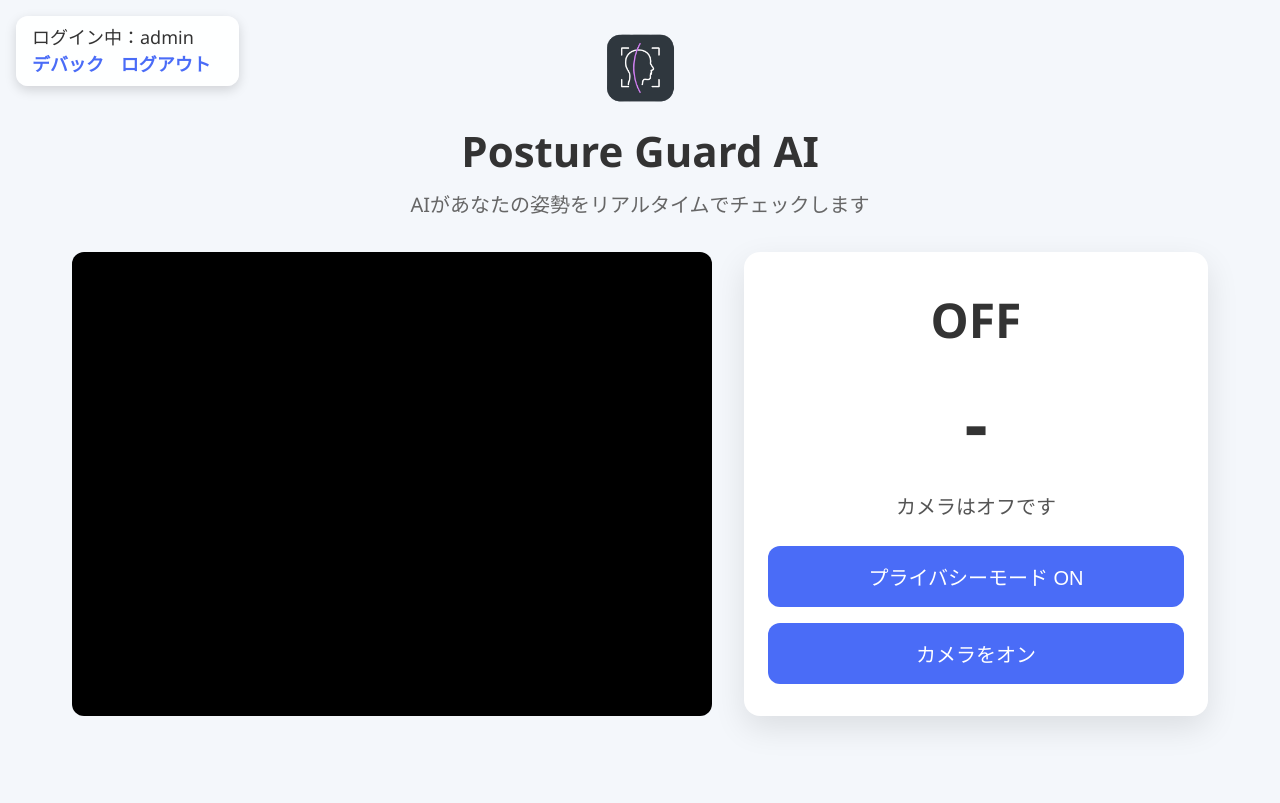
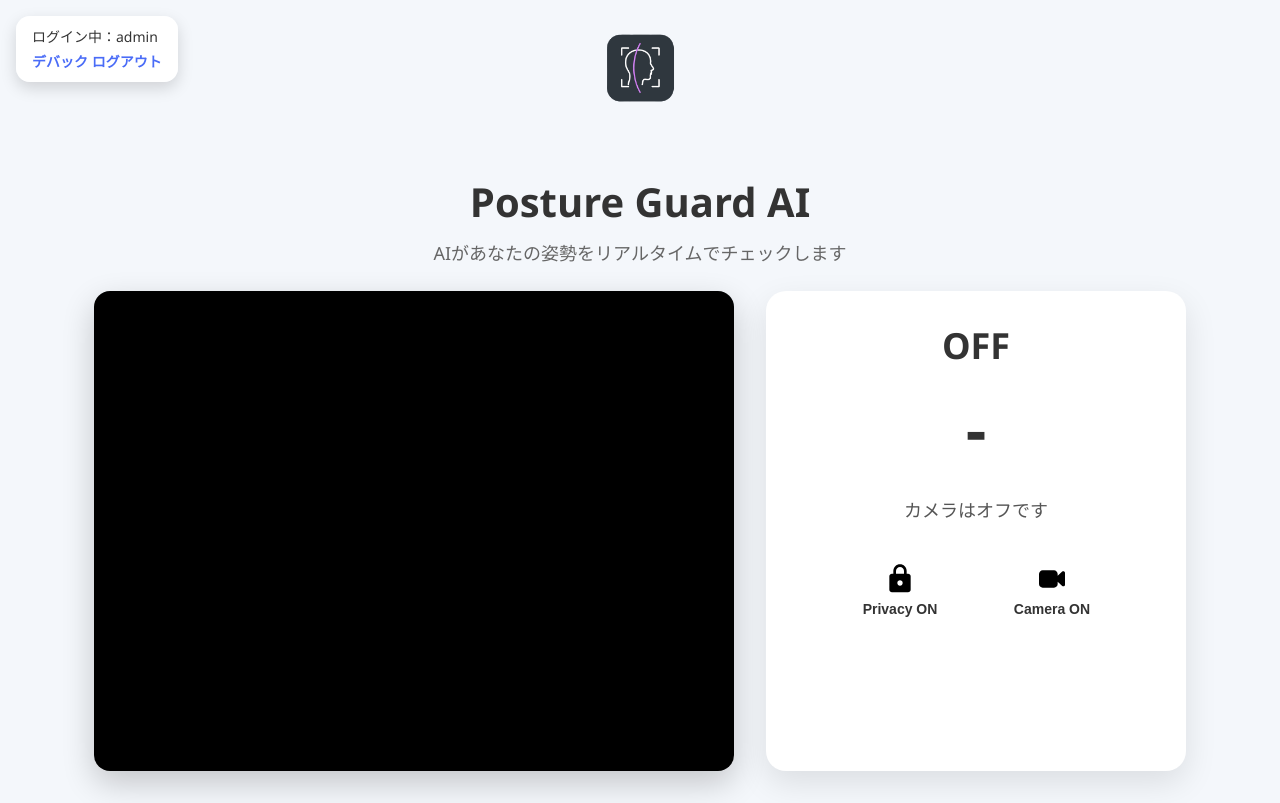
Before and after one commit to O-TYAN64/Posture-Guard-AI, a Flask app: page / in a window 1280 px wide. Before the commit the page ends 728 px from the top, so only its background shows below. Run offline with Flask 3, Linux system fonts and the light colour scheme; a user stored in the database is signed in; data that the repository does not hold is empty; some libraries are stand-ins or nearby versions.

Commit message:
UI/UXを修正し、見やすくした

```diff
--- a/app/static/css/style.css
+++ b/app/static/css/style.css
@@ -18,6 +18,7 @@ body {
 a {
     color: #4a6cf7;
     text-decoration: none;
+    font-weight: bold;
 }
 
 a:hover {
@@ -29,16 +30,21 @@ a:hover {
 ========================= */
 header {
     text-align: center;
-    padding: 32px 16px;
+    padding: 32px 16px 24px;
 }
 
 header h1 {
-    font-size: 42px;
+    font-size: 40px;
     margin-bottom: 8px;
 }
 
+header img {
+    display: block;
+    margin: 0 auto 8px;
+}
+
 header p {
-    font-size: 20px;
+    font-size: 18px;
     color: #666;
 }
 
@@ -47,26 +53,18 @@ header p {
 ========================= */
 .login-box {
     position: fixed;
-    top: 16px;       /* 上からの余白 */
-    left: 16px;      /* 左からの余白 */
-    background: rgba(255, 255, 255, 0.9); /* 半透明背景 */
-    padding: 8px 16px;
-    border-radius: 12px;
-    box-shadow: 0 4px 12px rgba(0,0,0,0.15);
-    z-index: 1000;   /* 画面の最前面に */
-    text-align: left;
+    top: 16px;
+    left: 16px;
+    background: rgba(255, 255, 255, 0.95);
+    padding: 10px 16px;
+    border-radius: 14px;
+    box-shadow: 0 6px 16px rgba(0,0,0,0.15);
+    z-index: 1000;
+    font-size: 14px;
 }
 
-/* リンクのスタイル */
-.login-box a {
-    display: inline-block;
-    margin-right: 12px;
-    font-weight: bold;
-    color: #4a6cf7;
-}
-
-.login-box a:hover {
-    text-decoration: underline;
+.login-box p {
+    margin-bottom: 4px;
 }
 
 /* =========================
@@ -75,136 +73,316 @@ header p {
 .container {
     max-width: 1200px;
     margin: 0 auto;
+    padding: 0 24px 32px;
     display: flex;
     gap: 32px;
-    padding: 0 32px 32px;
+    justify-content: center;
     flex-wrap: wrap;
+}
+
+/* =========================
+   カメラ表示
+========================= */
+.camera-box {
+    width: 100%;
+    max-width: 640px;
+    aspect-ratio: 4 / 3;
+    background: #000;
+    border-radius: 16px;
+    overflow: hidden;
+    box-shadow: 0 12px 32px rgba(0,0,0,0.2);
+    display: flex;
+    align-items: center;
     justify-content: center;
 }
 
-/* カメラ映像 */
-.camera-box {
+.camera-box video {
     width: 100%;
-    max-width: 640px;
-    background: black;
-    overflow: hidden;
-    border-radius: 12px;
-    display: flex;
-    align-items: center;      /* 縦中央 */
-    justify-content: center;  /* 横中央 */
-}
-
-
-.camera-box video {
-    max-width: 100%;
-    max-height: 100%;
-    width: auto;
-    height: auto;
-    display: block;
+    height: 100%;
+    object-fit: cover;
 }
 
 /* プライバシーモード */
-.privacy video {
-    filter: blur(20px);
+.camera-box.privacy video {
+    filter: blur(18px) brightness(0.9);
 }
 
-video {
-    width: 100%;
-    height: auto;
-    display: block;
-}
-
-/* ステータスボックス */
+/* =========================
+   ステータスボックス
+========================= */
 .status-box {
-    flex: 1.2;
-    min-width: 250px;
+    flex: 1;
+    min-width: 300px;
+    max-width: 420px;
     background: #fff;
-    border-radius: 16px;
-    padding: 32px 24px;
+    border-radius: 20px;
+    padding: 28px 24px;
     box-shadow: 0 12px 32px rgba(0,0,0,0.1);
     text-align: center;
     display: flex;
     flex-direction: column;
     align-items: center;
 }
+/* =========================
+   修正版：status-box 内ボタン整理
+========================= */
+
+/* 共通：status-box内のicon-btnは一旦リセット */
+.status-box .icon-btn {
+    width: 100%;
+    box-shadow: none;
+    transform: none;
+}
+
+/* =========================
+   計測開始（そのまま通常ボタン）
+========================= */
+#startBtn {
+    background: linear-gradient(135deg, #2ecc71, #27ae60);
+    color: #fff;
+    border-radius: 14px;
+}
 
 
-/* 姿勢表示 */
+
+/* hoverで動かない */
+#privacyBtn:hover {
+    transform: none;
+    box-shadow: none;
+}
+
+
+/* =========================
+   ボタン間隔（画像寄せ）
+========================= */
+.status-box .button-group {
+    gap: 14px;
+}
+
+
+/* 姿勢状態 */
 .posture {
-    font-size: clamp(32px, 6vw, 48px);
-    font-weight: bold;
+    font-size: 36px;
+    font-weight: 800;
+    margin-bottom: 8px;
+}
+
+.posture.good { color: #2ecc71; }
+.posture.bad  { color: #e74c3c; }
+
+/* スコア */
+#score {
+    font-size: 64px;
+    font-weight: 900;
+    margin-bottom: 8px;
+}
+
+/* デバッグ / 内部メッセージ */
+#msg {
+    font-family: ui-monospace, monospace;
+    font-size: 14px;
+    color: #888;
     margin-bottom: 12px;
 }
 
-.posture.good {
-    color: #2ecc71;
+/* ユーザー向けメッセージ */
+#message {
+    font-size: 18px;
+    color: #555;
+    margin-bottom: 20px;
 }
 
-.posture.bad {
-    color: #e74c3c;
+/* =========================
+   ボタン個別カラー
+========================= */
+
+/* 計測開始（スタート） */
+#startBtn {
+    background: linear-gradient(135deg, #2ecc71, #27ae60);
 }
 
-/* スコア表示 */
-#score {
-    font-size: clamp(48px, 12vw, 72px);
-    font-weight: bold;
-    margin-bottom: 16px;
+#startBtn:hover {
+    background: linear-gradient(135deg, #27ae60, #219150);
 }
 
-/* メッセージ */
-#message {
-    font-size: 20px;
-    color: #555;
-    margin-bottom: 24px;
-}
 
-/* 計測開始ボタン */
-button {
-    background: #4a6cf7;
-    color: #fff;
-    border: none;
-    border-radius: 12px;
-    padding: 16px 32px;
-    font-size: 20px;
-    cursor: pointer;
-    transition: background 0.3s;
-}
 
-button:hover {
-    background: #3b5bdb;
+/* =========================
+   未ログイン時ボタン
+========================= */
+.status-box > p button {
+    margin: 8px;
 }
 
 /* =========================
    レスポンシブ
 ========================= */
-@media (max-width: 992px) {
-    .container {
-        gap: 24px;
-        padding: 0 16px 24px;
+@media (max-width: 768px) {
+    header h1 {
+        font-size: 32px;
     }
-}
 
-@media (max-width: 768px) {
+    #score {
+        font-size: 56px;
+    }
+
     .container {
         flex-direction: column;
         align-items: center;
-        gap: 24px;
     }
+
     .status-box {
-        padding: 24px 16px;
+        max-width: 100%;
     }
 }
 
 /* =========================
-   ボタングループ
+   計測開始ボタン
 ========================= */
-.button-group {
-    display: flex;
-    flex-direction: column; /* ← 縦並び */
-    gap: 16px;              /* ← ボタン間の余白 */
+#startBtn {
     width: 100%;
+    border: none;
+    border-radius: 16px;
+    padding: 18px;
+    font-size: 20px;
+    font-weight: 800;
+    cursor: pointer;
+
+    background: linear-gradient(135deg, #2ecc71, #27ae60);
+    color: #fff;
+
+    box-shadow: 0 8px 20px rgba(0,0,0,0.15);
 }
 
-.button-group button {
-    width: 100%;            /* ← 横幅を揃える */
+#startBtn:hover {
+    transform: translateY(-2px);
 }
+
+/* =========================
+   ミニボタン（プライバシー / カメラ 共通）
+========================= */
+.icon-btn {
+    background: none;
+    border: none;
+    padding: 0;
+
+    display: flex;
+    flex-direction: column;
+    align-items: center;
+    gap: 6px;
+
+    font-size: 14px;
+    font-weight: 600;
+
+    cursor: pointer;
+}
+
+.icon-btn img {
+    width: 28px;
+    height: 28px;
+}
+
+/* hoverで動かさない */
+.icon-btn:hover {
+    transform: none;
+}
+
+/* =========================
+   状態表現
+========================= */
+
+/* プライバシー ON */
+/* #privacyBtn.active {
+
+} */
+
+/* カメラ OFF */
+#toggleCameraBtn.off {
+    opacity: 0.45;
+}
+
+/* =========================
+   ミニボタン横並び
+========================= */
+.mini-button-row {
+    display: flex;
+    justify-content: center;
+    gap: 32px;
+}
+
+
+/* 横並び時も中央寄せ */
+.mini-button-row .icon-btn {
+    width: 120px;        /* 横幅も固定（重要） */
+    height: 90px;        /* ← ここで完全に揃う */
+
+    display: flex;
+    flex-direction: column;
+    align-items: center;
+    justify-content: center;
+
+    background: none;
+    border: none;
+    padding: 0;
+
+    font-size: 14px;
+    font-weight: 600;
+    color: #333;
+}
+
+.mini-button-row .icon-btn img {
+    width: 32px;
+    height: 32px;
+    margin-bottom: 6px;
+}
+
+.mini-button-row .icon-btn span {
+    display: block;
+    height: 2.4em;          /* ← 2行分を確保 */
+    line-height: 1.2;
+    text-align: center;
+}
+
+/* =========================
+   表示（中央・小）
+========================= */
+#privacyBtn,#toggleCameraBtn {
+    background: none !important;
+    border: none;
+    padding: 0;
+    margin-top: 10px;
+    color: #333;
+    font-size: 14px;
+    font-weight: 600;
+    display: flex;
+    flex-direction: column;
+    align-items: center;
+    gap: 0px;
+}
+
+#login {
+    width: 100%;
+    border: none;
+    border-radius: 16px;
+    padding: 18px;
+    font-size: 20px;
+    font-weight: 800;
+    cursor: pointer;
+    background: linear-gradient(135deg, #ffffff, #ffffff);
+    color: #111111;
+    box-shadow: 0 8px 20px rgba(0,0,0,0.15);
+    border: 1px solid #ffffff;
+}
+#register {
+    width: 100%;
+    border: none;
+    border-radius: 16px;
+    padding: 18px;
+    font-size: 20px;
+    font-weight: 800;
+    cursor: pointer;
+    background: linear-gradient(135deg, #000000, #000000);
+    color: #ffffff;
+    box-shadow: 0 8px 20px rgba(0,0,0,0.15);
+    border: 1px solid #000000;
+}
--- a/app/static/js/app.js
+++ b/app/static/js/app.js
@@ -12,6 +12,13 @@ const privacyBtn  = document.getElementById("privacyBtn");
 const skeletonBtn = document.getElementById("skeletonBtn");
 const clearBtn    = document.getElementById("clearBtn");
 const cameraBox   = document.querySelector(".camera-box");
+const cameraIcon  = toggleBtn.querySelector("img");
+const cameraText  = toggleBtn.querySelector("span");
+const privacyIcon = privacyBtn.querySelector("img");
+const privacyText = privacyBtn.querySelector("span");
+const startIcon = startBtn.querySelector("img");
+const startText = startBtn.querySelector("span");
+
 
 // =========================
 // 状態
@@ -99,13 +106,16 @@ function updatePrivacyUI(isOn) {
   privacyOn = isOn;
   if (isOn) {
     cameraBox.classList.add("privacy");
-    privacyBtn.textContent = "プライバシーモード ON";
-    clearOverlay(); // 表示も消す
+    privacyIcon.src = "/static/models/privacy-on.svg";
+    privacyText.textContent = "Privacy ON";
+    clearOverlay();
   } else {
     cameraBox.classList.remove("privacy");
-    privacyBtn.textContent = "プライバシーモード OFF";
+    privacyIcon.src = "/static/models/privacy-off.svg";
+    privacyText.textContent = "Privacy OFF";
   }
 }
+
 
 function restartStreamingLoop() {
   if (!streaming) return;
@@ -187,8 +197,11 @@ toggleBtn.addEventListener("click", async () => {
     messageEl.textContent = "カメラはオフです";
     scoreEl.textContent = "-";
 
+    streaming = false;
+
     startBtn.style.display = "none";
-    toggleBtn.textContent = "カメラをオン";
+    cameraIcon.src = "/static/models/camera-on.svg";
+    cameraText.textContent = "Camera ON";
     cameraOn = false;
 
     // 計測ループも停止
@@ -201,8 +214,10 @@ toggleBtn.addEventListener("click", async () => {
     // --- ON ---
     try {
       await startCamera();
+
       startBtn.style.display = "inline-block";
-      toggleBtn.textContent = "カメラをオフ";
+      cameraIcon.src = "/static/models/camera-off.svg";
+      cameraText.textContent = "Camera OFF";
       // 骨格ON かつ プライバシーOFF なら、計測が未開始でも案内
       if (skeletonOn && !streaming) {
         msgEl.textContent = "骨格表示には『計測開始』が必要です";
@@ -245,19 +260,32 @@ startBtn.onclick = async () => {
   if (!cameraOn) return;
 
   if (!streaming) {
+    // ===== 計測開始 =====
     streaming = true;
-    startBtn.textContent = "キャリブレーション";
-    // 骨格ONなら高速ポーリング
+
+    // startIcon.src = "/static/models/calibrate.svg";
+    startText.textContent = "キャリブレーション";
+
     POLL_INTERVAL_MS = skeletonOn ? POLL_FAST_MS : POLL_SLOW_MS;
     restartStreamingLoop();
+
   } else {
-    // --- キャリブレーション ---
+    // ===== キャリブレーション =====
     messageEl.textContent = "正しい姿勢を保存中…";
+
+    startIcon.src = "/static/models/loading.svg";
+    startText.textContent = "保存中…";
+
     const data = await sendFrame("/calibrate");
+
     messageEl.textContent =
       data.status === "calibrated"
         ? "キャリブレーション完了 ✅"
         : "キャリブレーション失敗 ❌";
+
+    // 戻す
+    // startIcon.src = "/static/models/calibrate.svg";
+    startText.textContent = "キャリブレーション";
   }
 };
 
@@ -405,8 +433,11 @@ window.addEventListener("resize", () => {
 // 起動時の初期表示
 // =========================
 window.addEventListener("DOMContentLoaded", () => {
-  updatePrivacyUI(true); // 初期：ON
+  updatePrivacyUI(true);
   postureEl.textContent = "OFF";
   messageEl.textContent = "カメラはオフです";
   scoreEl.textContent = "-";
+
+  cameraIcon.src = "/static/models/camera-on.svg";
+  cameraText.textContent = "Camera ON";
 });
--- a/app/templates/index.html
+++ b/app/templates/index.html
@@ -45,18 +45,30 @@
     <div id="score">-</div>
     <div class="mono" id="msg"></div>
     <p id="message">カメラはオフです</p>
-
     {% if current_user.is_authenticated %}
       <div class="button-group">
-        <button id="startBtn">計測開始</button>
-        <button id="privacyBtn">プライバシーモード OFF</button>
-        <button id="toggleCameraBtn">カメラをオン</button>
+        <button id="startBtn" class="">
+          <!-- <img src="/static/models/play.svg" alt=""> -->
+          <span>計測開始</span>
+        </button>
+      <div class="mini-button-row">
+        <button id="privacyBtn" class="icon-btn active">
+          <img src="/static/models/privacy-on.svg" alt="">
+          <span>Privacy ON</span>
+        </button>
+
+        <button id="toggleCameraBtn" class="icon-btn">
+          <img src="/static/models/camera-on.svg" alt="">
+          <span>Camera ON</span>
+        </button>
       </div>
+
     {% else %}
       <p>
-        <button onclick="location.href='/register'">新規登録</button>
-        <button onclick="location.href='/login'">ログイン</button>
+        <button id="login" onclick="location.href='/register'">新規登録</button>
+        <button id="register"   onclick="location.href='/login'">ログイン</button>
       </p>
+      </div>
     {% endif %}
   </section>
 
--- a/app/templates/login.html
+++ b/app/templates/login.html
@@ -31,11 +31,11 @@
   <form method="post">
     <input name="username" placeholder="ユーザー名"><br>
     <input name="password" type="password" placeholder="パスワード"><br>
-    <button type="submit">ログイン</button>
+    <button class="btn-register" type="submit">ログイン</button>
   </form>
 
   <h3 align="center"> アカウントをお持ちでないですか？ </h3>
-  <button onclick="location.href='/register'">新規登録</button>
+  <button class="btn-login" onclick="location.href='/register'">新規登録</button>
 </div>
 
 </body>
--- a/app/templates/register.html
+++ b/app/templates/register.html
@@ -34,12 +34,12 @@
 
     <form method="post">
       <input name="username" placeholder="ユーザー名"><br>
-      <input name="password" type="password" placeholder="パスワード"><br>
-      <button type="submit">登録</button>
+      <input name="password" type="password" placeholder="パスワード（6-8桁の英数字/記号）"><br>
+      <button class="btn-register" type="submit">登録</button>
     </form>
 
     <h3 align="center">すでにアカウントをお持ちですか？</h3>
-    <button onclick="location.href='/login'">ログイン</button>
+    <button class="btn-login" onclick="location.href='/login'">ログイン</button>
   </div>
 
 </body>
```
Also changed, not shown: app/static/css/auth.css (+20 -4 lines), app/static/models/camera-off.svg (added), app/static/models/camera-on.svg (added), app/static/models/privacy-off.svg (added), app/static/models/privacy-on.svg (added).
